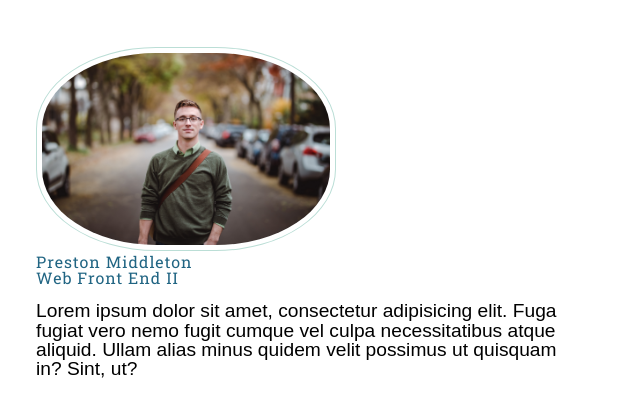
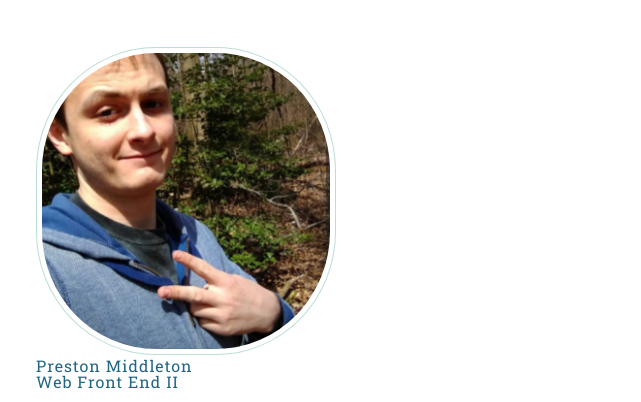
Before and after one commit to bw-use-my-tools/UMT-UI-Olga, a plain HTML site: page index.html in a window 1280 px wide. Shown: the part 205-607 px from the top of the page, 530-1171 px from the left. Drawn offline with Linux system fonts and the light colour scheme; a web font is replaced by a local one.

Commit message:
PicUpdate

```diff
--- a/index.html
+++ b/index.html
@@ -31,7 +31,7 @@
             </section>
 
             <section class="top-text">
-                <img class="staff-img" src="images/gregory-hayes-2guarBycJJQ-unsplash.jpg" alt="Image of Preston Middleton">
+                <img class="staff-img" src="images/Preston.png" alt="Image of Preston Middleton">
                 <h2>Preston Middleton<br> Web Front End II</h2>
                 <p>Lorem ipsum dolor sit amet, consectetur adipisicing elit. Fuga fugiat vero nemo fugit cumque vel culpa necessitatibus atque aliquid. Ullam alias minus quidem velit possimus ut quisquam in? Sint, ut?</p>
             </section>
```
Also changed, not shown: images/Preston.png (added).
